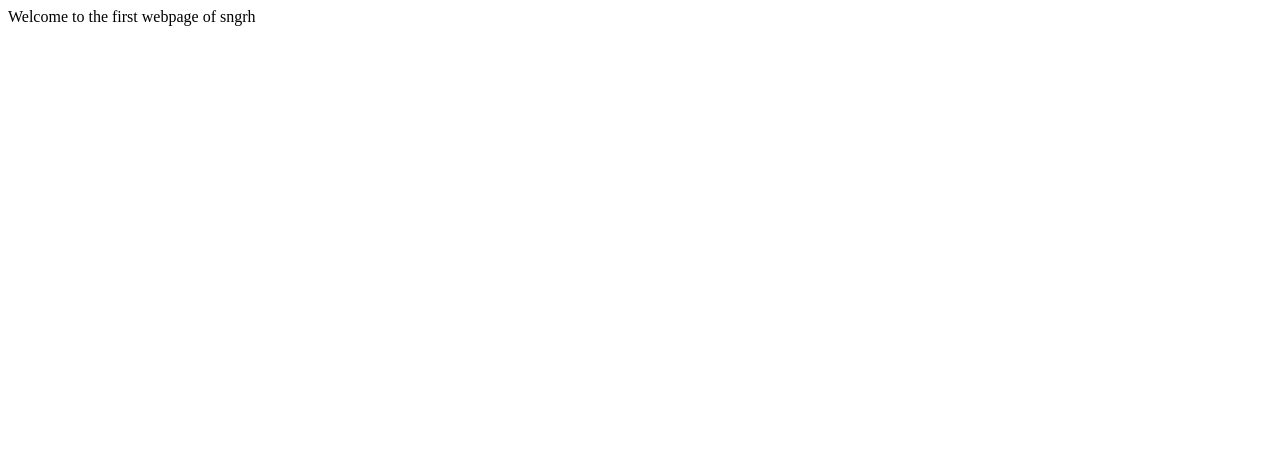
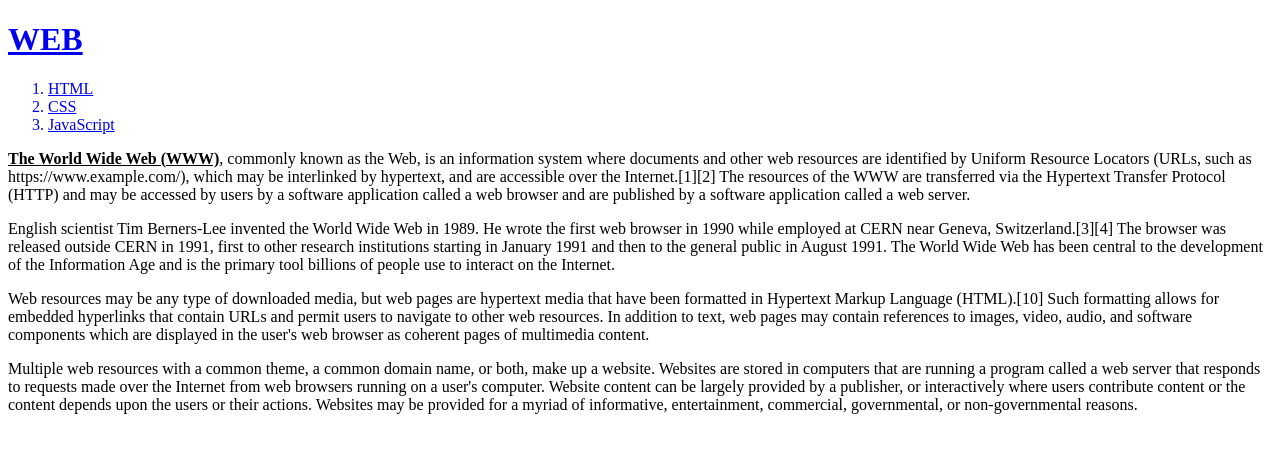
Before and after one commit to angmoo/web1, a plain HTML site: page index.html in a window 1280 px wide. Drawn offline with Linux system fonts and the light colour scheme.

Commit message:
2nd version
index revised

```diff
--- a/index.html
+++ b/index.html
@@ -5,5 +5,13 @@
   <meta charset="utf-8">
 </head>
 <body>
-Welcome to the first webpage of sngrh
+  <h1><a href="index.html">WEB</a></h1>
+  <ol>
+    <a href="1.html"><li>HTML</li></a>
+    <a href="2.html"><li>CSS</li></a>
+    <a href="3.html"><li>JavaScript</li></a>
+  </ol>
+  <p><u><strong>The World Wide Web (WWW)</strong></u>, commonly known as the Web, is an information system where documents and other web resources are identified by Uniform Resource Locators (URLs, such as https://www.example.com/), which may be interlinked by hypertext, and are accessible over the Internet.[1][2] The resources of the WWW are transferred via the Hypertext Transfer Protocol (HTTP) and may be accessed by users by a software application called a web browser and are published by a software application called a web server.</p><p>English scientist Tim Berners-Lee invented the World Wide Web in 1989. He wrote the first web browser in 1990 while employed at CERN near Geneva, Switzerland.[3][4] The browser was released outside CERN in 1991, first to other research institutions starting in January 1991 and then to the general public in August 1991. The World Wide Web has been central to the development of the Information Age and is the primary tool billions of people use to interact on the Internet.</p>
+  <p>Web resources may be any type of downloaded media, but web pages are hypertext media that have been formatted in Hypertext Markup Language (HTML).[10] Such formatting allows for embedded hyperlinks that contain URLs and permit users to navigate to other web resources. In addition to text, web pages may contain references to images, video, audio, and software components which are displayed in the user's web browser as coherent pages of multimedia content.</p>
+  <p>Multiple web resources with a common theme, a common domain name, or both, make up a website. Websites are stored in computers that are running a program called a web server that responds to requests made over the Internet from web browsers running on a user's computer. Website content can be largely provided by a publisher, or interactively where users contribute content or the content depends upon the users or their actions. Websites may be provided for a myriad of informative, entertainment, commercial, governmental, or non-governmental reasons.</p>
 </body>
```
